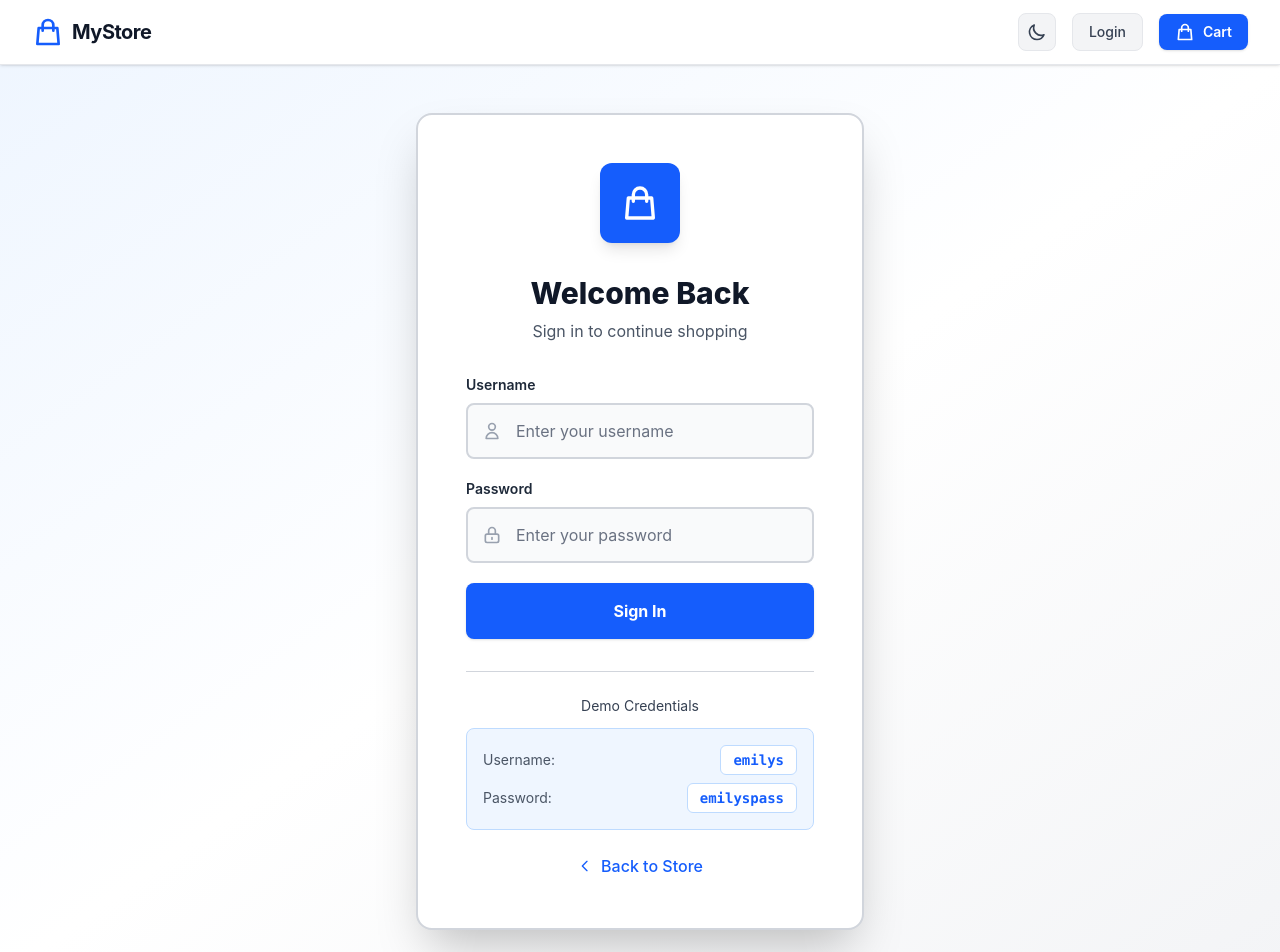
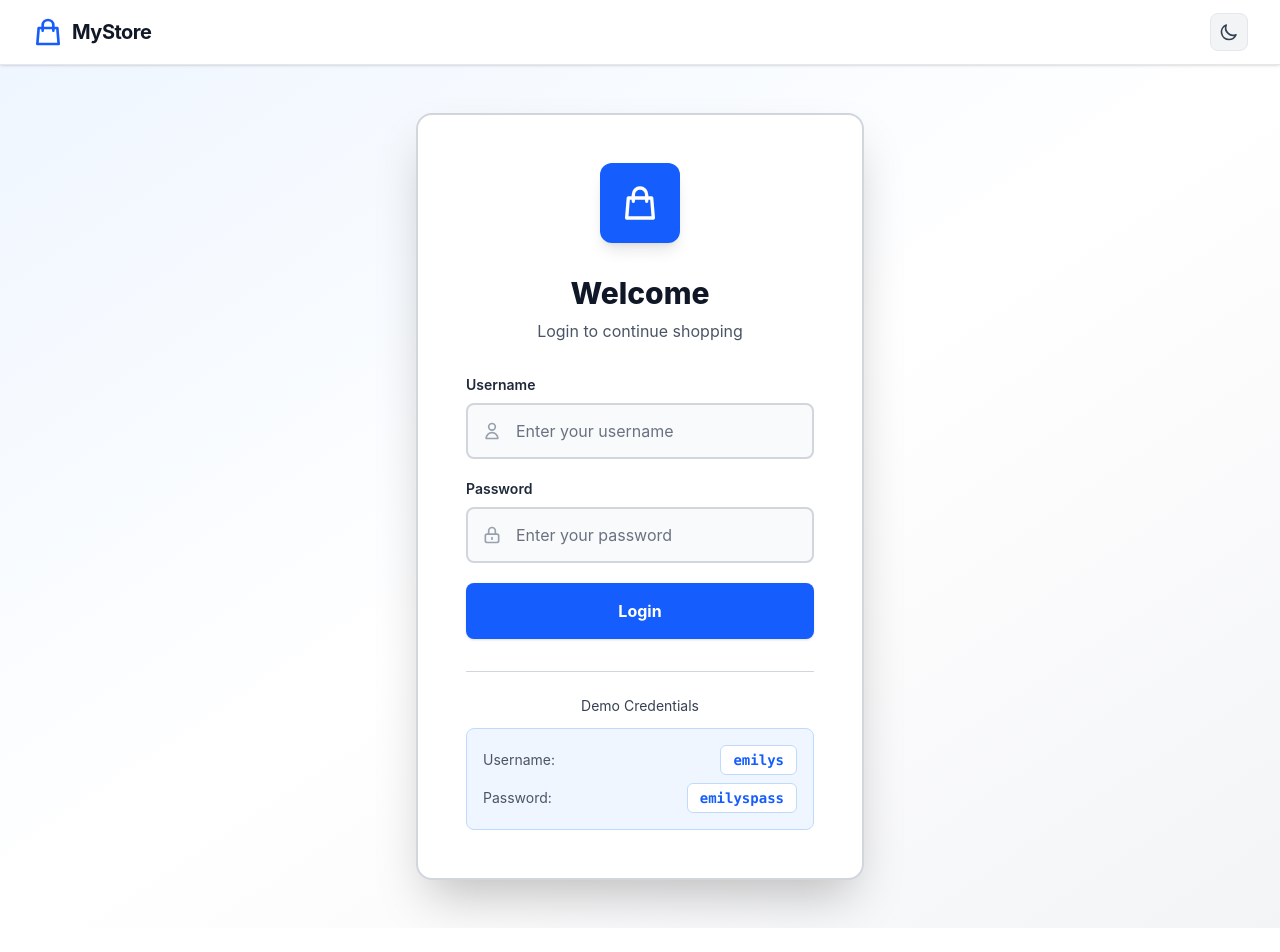
Before and after one commit to BinaryBella/my-spa, a Vue app: page /login in a window 1280 px wide. Shown: the top 952 px of the page. After the commit the page ends 928 px from the top, so only its background shows below. Built offline with nearby package versions, Linux system fonts and the light colour scheme.

Commit message:
feat: Add core SPA setup including authentication, routing, navigation bar, and dark mode.

```diff
--- a/src/components/NavBar.vue
+++ b/src/components/NavBar.vue
@@ -45,7 +45,7 @@
 
           <button
             v-if="authStore.isLoggedIn"
-            @click="authStore.logout()"
+            @click="handleLogout"
             class="px-4 py-2 rounded-lg text-sm font-medium text-gray-700 dark:text-gray-300 bg-gray-100 dark:bg-gray-800 hover:bg-gray-200 dark:hover:bg-gray-700 transition-all duration-300 flex items-center gap-2 border border-gray-200 dark:border-gray-700"
           >
             <span class="hidden sm:inline">Logout</span>
@@ -55,7 +55,7 @@
           </button>
 
           <RouterLink
-            v-else
+            v-else-if="route.path !== '/login'"
             to="/login"
             class="px-4 py-2 rounded-lg text-sm font-medium text-gray-700 dark:text-gray-300 bg-gray-100 dark:bg-gray-800 hover:bg-gray-200 dark:hover:bg-gray-700 transition-all duration-300 flex items-center gap-2 border border-gray-200 dark:border-gray-700"
           >
@@ -67,6 +67,7 @@
 
           <!-- Premium cart button -->
           <button
+            v-if="route.path !== '/login'"
             @click="cartStore.isOpen = true"
             class="relative flex items-center gap-2 bg-blue-600 dark:bg-blue-500 hover:bg-blue-700 dark:hover:bg-blue-600 text-white px-4 py-2 rounded-lg font-semibold text-sm shadow-sm hover:shadow-md transition-all duration-300 group"
           >
@@ -89,8 +90,16 @@
 import { useCartStore } from '../stores/cartStore'
 import { useAuthStore } from '../stores/authStore'
 import { useDarkMode } from '../composables/useDarkMode'
+import { useRouter, useRoute } from 'vue-router'
 
 const cartStore = useCartStore()
 const authStore = useAuthStore()
 const { isDark, toggleDark } = useDarkMode()
+const router = useRouter()
+const route = useRoute()
+
+const handleLogout = () => {
+  authStore.logout()
+  router.push('/login')
+}
 </script>
--- a/src/router/index.ts
+++ b/src/router/index.ts
@@ -2,14 +2,43 @@ import { createRouter, createWebHistory } from 'vue-router'
 import HomeView from '../views/HomeView.vue'
 import ProductDetailView from '../views/ProductDetailView.vue'
 import LoginView from '../views/LoginView.vue'
+import { useAuthStore } from '../stores/authStore'
 
 const router = createRouter({
   history: createWebHistory(),
   routes: [
-    { path: '/', component: HomeView },
-    { path: '/product/:id', component: ProductDetailView },
-    { path: '/login', component: LoginView }
+    {
+      path: '/',
+      component: HomeView,
+      meta: { requiresAuth: true }
+    },
+    {
+      path: '/product/:id',
+      component: ProductDetailView,
+      meta: { requiresAuth: true }
+    },
+    {
+      path: '/login',
+      component: LoginView,
+      meta: { requiresGuest: true }
+    }
   ]
 })
 
+// Navigation Guard
+router.beforeEach((to, _from, next) => {
+  // We can safely call useAuthStore here because pinia is installed before router in main.ts
+  const authStore = useAuthStore()
+
+  if (to.meta.requiresAuth && !authStore.isLoggedIn) {
+    // Redirect unauthenticated users navigating to protected routes
+    next('/login')
+  } else if (to.meta.requiresGuest && authStore.isLoggedIn) {
+    // Redirect authenticated users navigating to login page
+    next('/')
+  } else {
+    next()
+  }
+})
+
 export default router
--- a/src/stores/authStore.ts
+++ b/src/stores/authStore.ts
@@ -4,7 +4,7 @@ import type { LoginResponse } from '../types'
 
 export const useAuthStore = defineStore('auth', () => {
   const token = ref<string | null>(localStorage.getItem('token'))
-  const user = ref<Omit<LoginResponse, 'token'> | null>(
+  const user = ref<Omit<LoginResponse, 'accessToken' | 'refreshToken'> | null>(
     JSON.parse(localStorage.getItem('user') || 'null')
   )
 
@@ -21,10 +21,10 @@ export const useAuthStore = defineStore('auth', () => {
       if (!res.ok) return 'Invalid username or password'
 
       const data: LoginResponse = await res.json()
-      token.value = data.token
+      token.value = data.accessToken
       user.value = { id: data.id, username: data.username, email: data.email, firstName: data.firstName, lastName: data.lastName }
 
-      localStorage.setItem('token', data.token)
+      localStorage.setItem('token', data.accessToken)
       localStorage.setItem('user', JSON.stringify(user.value))
       return null
     } catch {
--- a/src/types/index.ts
+++ b/src/types/index.ts
@@ -30,7 +30,8 @@ export interface User {
     email: string
     firstName: string
     lastName: string
-    token: string
+    accessToken: string
+    refreshToken: string
 }
 
 export interface LoginResponse {
@@ -39,5 +40,6 @@ export interface LoginResponse {
   email: string
   firstName: string
   lastName: string
-  token: string
+  accessToken: string
+  refreshToken: string
 }
--- a/src/views/HomeView.vue
+++ b/src/views/HomeView.vue
@@ -7,11 +7,11 @@
         <img
           src="https://images.unsplash.com/photo-1607082348824-0a96f2a4b9da?q=80&w=2070&auto=format&fit=crop"
           alt="Shopping background"
-          class="w-full h-full object-cover opacity-20 dark:opacity-10"
+          class="w-full h-full object-cover"
         />
       </div>
 
-      <div class="relative max-w-7xl mx-auto px-4 sm:px-6 lg:px-8 py-16 sm:py-24">
+      <div class="relative max-w-7xl mx-auto px-4 sm:px-6 lg:px-8 pt-16 pb-24 sm:py-24 lg:pb-32">
         <div class="text-center">
           <h1 class="text-4xl sm:text-5xl md:text-6xl font-extrabold text-white mb-6 animate-fade-in-up drop-shadow-lg">
             Discover Amazing Products
@@ -22,7 +22,7 @@
           </p>
 
           <!-- Search bar in hero -->
-          <div class="max-w-2xl mx-auto animate-fade-in-up animation-delay-400">
+          <div class="max-w-2xl mx-auto animate-fade-in-up animation-delay-400 relative z-10">
             <div class="relative">
               <input
                 v-model="searchQuery"
@@ -38,7 +38,7 @@
           </div>
 
           <!-- Stats -->
-          <div class="grid grid-cols-3 gap-4 max-w-2xl mx-auto mt-12 animate-fade-in-up animation-delay-600">
+          <div class="relative z-10 grid grid-cols-3 gap-2 sm:gap-4 max-w-2xl mx-auto mt-12 animate-fade-in-up animation-delay-600">
             <div class="text-center bg-white/20 dark:bg-gray-800/50 backdrop-blur-sm rounded-lg py-4 px-2 border border-white/30 dark:border-gray-700">
               <div class="text-3xl sm:text-4xl font-bold text-white">1000+</div>
               <div class="text-sm text-blue-50 dark:text-gray-300 mt-1">Products</div>
@@ -56,9 +56,9 @@
       </div>
 
       <!-- Wave separator -->
-      <div class="absolute bottom-0 left-0 right-0">
-        <svg viewBox="0 0 1440 120" fill="none" xmlns="http://www.w3.org/2000/svg">
-          <path d="M0 120L60 105C120 90 240 60 360 45C480 30 600 30 720 37.5C840 45 960 60 1080 67.5C1200 75 1320 75 1380 75L1440 75V120H1380C1320 120 1200 120 1080 120C960 120 840 120 720 120C600 120 480 120 360 120C240 120 120 120 60 120H0Z" class="fill-white dark:fill-gray-950" />
+      <div class="absolute bottom-0 left-0 right-0 w-full overflow-hidden leading-zero">
+        <svg viewBox="0 0 1440 60" class="w-full h-8 sm:h-12 md:h-16 lg:h-20" fill="none" preserveAspectRatio="none" xmlns="http://www.w3.org/2000/svg">
+          <path d="M0 60L60 52.5C120 45 240 30 360 22.5C480 15 600 15 720 18.75C840 22.5 960 30 1080 33.75C1200 37.5 1320 37.5 1380 37.5L1440 37.5V60H1380C1320 60 1200 60 1080 60C960 60 840 60 720 60C600 60 480 60 360 60C240 60 120 60 60 60H0Z" class="fill-white dark:fill-gray-950" />
         </svg>
       </div>
     </div>
--- a/src/views/LoginView.vue
+++ b/src/views/LoginView.vue
@@ -17,10 +17,10 @@
         <!-- Title -->
         <div class="text-center mb-8">
           <h2 class="text-3xl font-extrabold text-gray-900 dark:text-gray-100 mb-2">
-            Welcome Back
+            Welcome
           </h2>
           <p class="text-gray-600 dark:text-gray-400">
-            Sign in to continue shopping
+            Login to continue shopping
           </p>
         </div>
 
@@ -90,7 +90,7 @@
                 <circle class="opacity-25" cx="12" cy="12" r="10" stroke="currentColor" stroke-width="4"></circle>
                 <path class="opacity-75" fill="currentColor" d="M4 12a8 8 0 018-8V0C5.373 0 0 5.373 0 12h4zm2 5.291A7.962 7.962 0 014 12H0c0 3.042 1.135 5.824 3 7.938l3-2.647z"></path>
               </svg>
-              <span>{{ loading ? 'Signing in...' : 'Sign In' }}</span>
+              <span>{{ loading ? 'login...' : 'Login' }}</span>
             </span>
           </button>
         </form>
@@ -110,19 +110,6 @@
               <code class="bg-white dark:bg-gray-800 px-3 py-1 rounded-md font-mono text-blue-600 dark:text-blue-400 font-semibold border border-blue-200 dark:border-blue-700">emilyspass</code>
             </div>
           </div>
-        </div>
-
-        <!-- Back to Store -->
-        <div class="mt-6 text-center">
-          <RouterLink
-            to="/"
-            class="inline-flex items-center gap-2 text-blue-600 dark:text-blue-400 hover:text-blue-700 dark:hover:text-blue-300 font-medium transition-colors group"
-          >
-            <svg class="w-4 h-4 transform group-hover:-translate-x-1 transition-transform" fill="none" stroke="currentColor" viewBox="0 0 24 24">
-              <path stroke-linecap="round" stroke-linejoin="round" stroke-width="2" d="M15 19l-7-7 7-7" />
-            </svg>
-            Back to Store
-          </RouterLink>
         </div>
       </div>
     </div>
```
